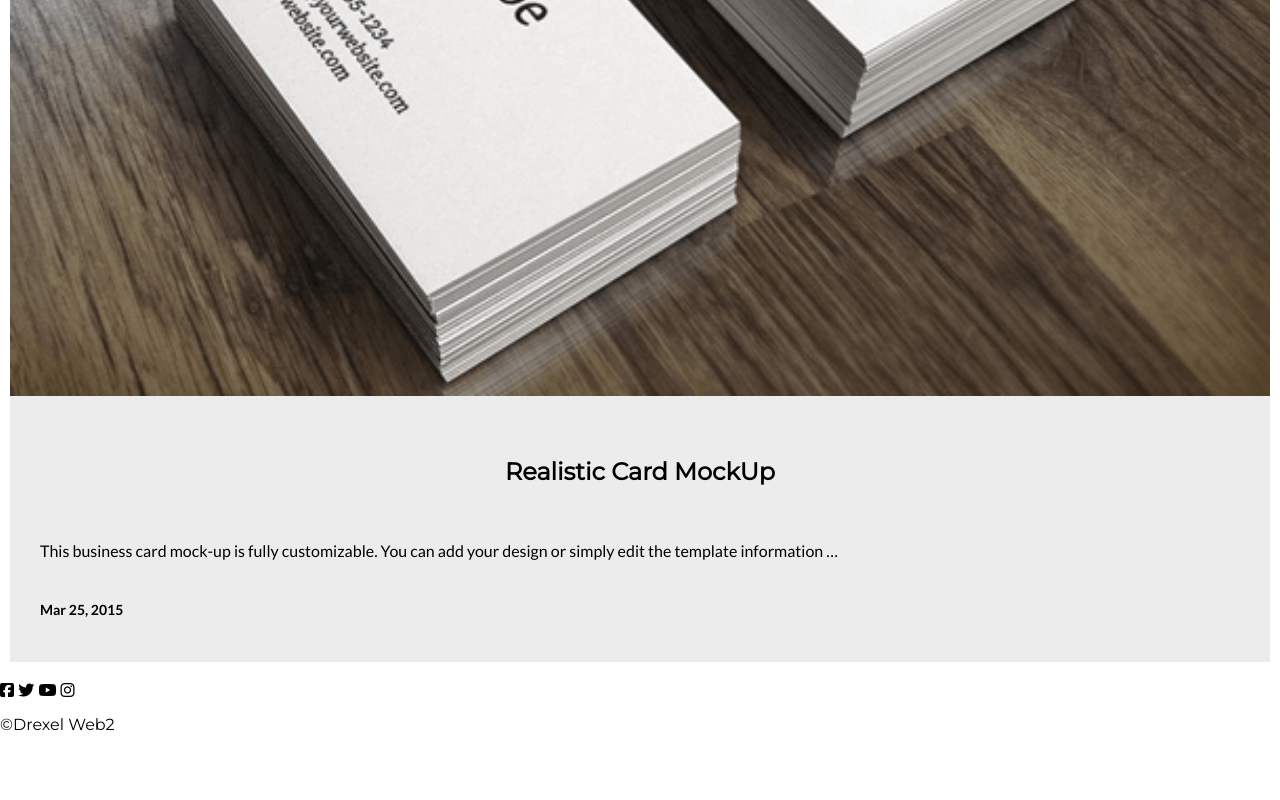
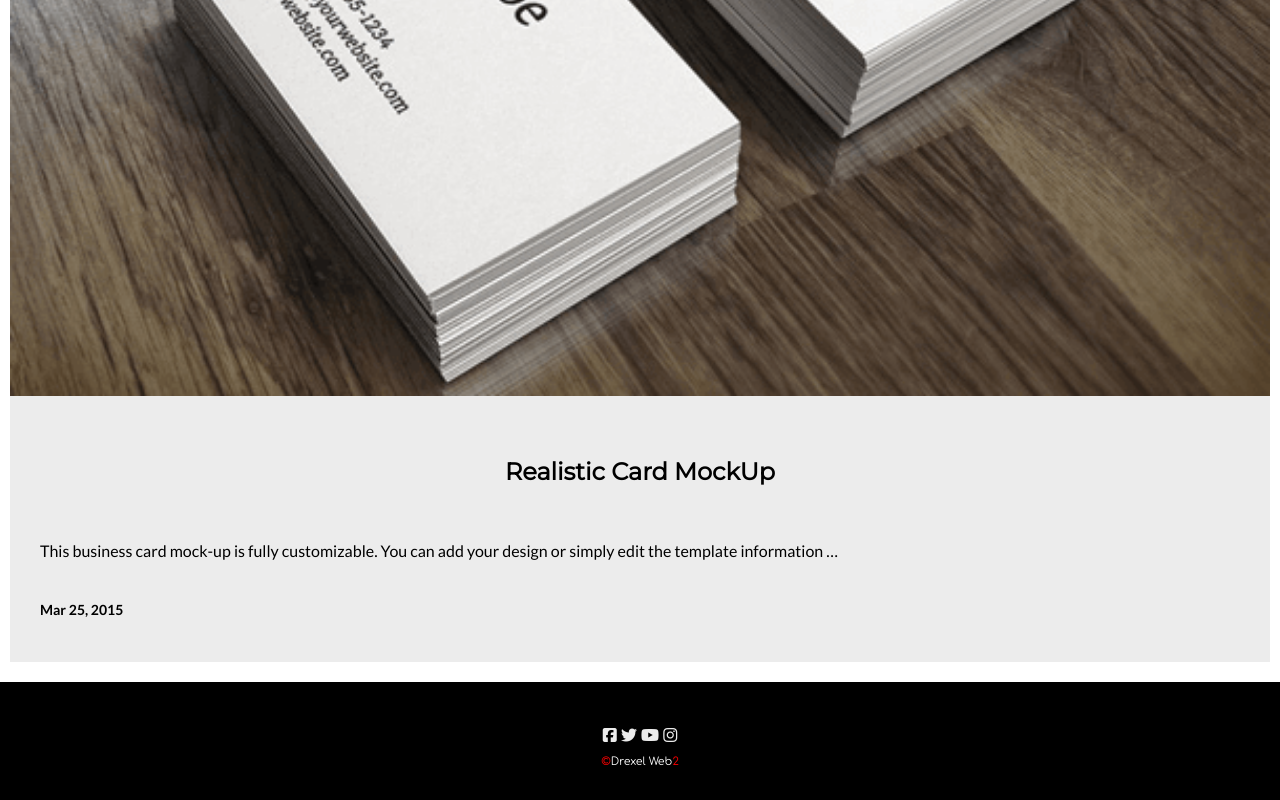
Before and after one commit to krc327/karyn-web2, a plain HTML site: page index.html in a window 1280 px wide. Shown: the part 5131-5931 px from the top of the page. Before the commit the page ends 5881 px from the top, so only its background shows below. Drawn offline with nearby package versions, Linux system fonts and the light colour scheme.

Commit message:
footer scss

```diff
--- a/scss/layout/_footer.scss
+++ b/scss/layout/_footer.scss
@@ -1,3 +1,26 @@
 /* =============
     Footer
 ============= */
+footer{
+  background-color: $black;
+  padding-top: 45px;
+  text-align: center;
+  padding-bottom: 20px;
+
+  i{
+    color: $gray;
+    display: flex;
+
+
+  }
+
+  p{
+    font-family: 'Comfortaa', cursive;
+    color: $white;
+    font-size: 11px;
+  }
+
+  span{
+    color: red;
+  }
+}
```
Also changed, not shown: css/styles.css.
